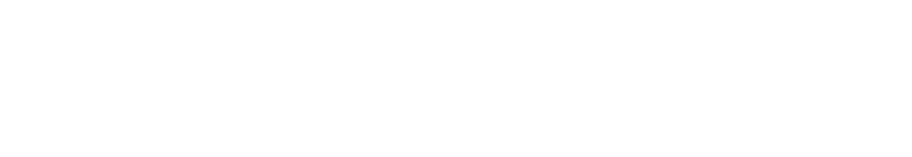
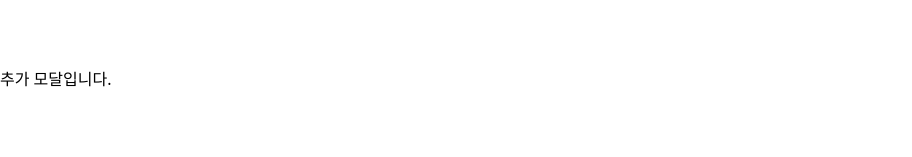
Before and after one commit to Na-hyunwoo/todo-list, a React (Vite) app: page / in a window 1280 px wide. Both pictures are taken after a click on the button "추가하기". Shown: the part 129-286 px from the top of the page, without its empty margins (0-912 px from the left). Built offline with nearby package versions, Linux system fonts and the light colour scheme.

Commit message:
feat: 모달 컴포넌트 추가

```diff
--- a/package.json
+++ b/package.json
@@ -13,12 +13,11 @@
     "@types/node": "^20.14.5",
     "react": "^18.2.0",
     "react-dom": "^18.2.0",
-    "uuid": "^10.0.0"
+    "zustand": "^4.5.2"
   },
   "devDependencies": {
     "@types/react": "^18.2.66",
     "@types/react-dom": "^18.2.22",
-    "@types/uuid": "^9.0.8",
     "@typescript-eslint/eslint-plugin": "^7.2.0",
     "@typescript-eslint/parser": "^7.2.0",
     "@vitejs/plugin-react-swc": "^3.5.0",
--- a/src/App.tsx
+++ b/src/App.tsx
@@ -1,7 +1,13 @@
+import ModalContainer from "./containers/ModalContainer";
 import TodoList from "./pages/TodoList";
 
 function App() {
-  return <TodoList />;
+  return (
+    <>
+      <TodoList />
+      <ModalContainer />
+    </>
+  );
 }
 
 export default App;
--- /dev/null
+++ b/src/components/AddTodoModal.tsx
@@ -0,0 +1,5 @@
+function AddTodoModal() {
+  return <div>추가 모달입니다.</div>;
+}
+
+export default AddTodoModal;
--- /dev/null
+++ b/src/components/CreateModal.tsx
@@ -0,0 +1,22 @@
+import useModal from "@/hooks/useModal";
+import { MODAL_KEY } from "@/utils/const";
+import { ReactElement } from "react";
+import { createPortal } from "react-dom";
+
+type CreateModalType = {
+  id: string;
+  children: ReactElement;
+};
+
+function CreateModal({ id, children }: CreateModalType) {
+  const [modals] = useModal((state) => [state.modals]);
+  const isOpen = modals.find(({ id: _id }) => id === _id)?.isOpen;
+
+  if (!isOpen) {
+    return null;
+  }
+
+  return createPortal(children, document.getElementById(MODAL_KEY.CONTAINER)!);
+}
+
+export default CreateModal;
--- a/src/components/Spacing.tsx
+++ b/src/components/Spacing.tsx
@@ -2,6 +2,8 @@ type SpacingProps = {
   height: number;
 };
 
-export const Spacing = ({ height }: SpacingProps) => {
+function Spacing({ height }: SpacingProps) {
   return <div style={{ height: height, width: "100%" }} />;
-};
+}
+
+export default Spacing;
--- /dev/null
+++ b/src/containers/ModalContainer.tsx
@@ -0,0 +1,7 @@
+import { MODAL_KEY } from "@/utils/const";
+
+function ModalContainer() {
+  return <div id={MODAL_KEY.CONTAINER}></div>;
+}
+
+export default ModalContainer;
--- /dev/null
+++ b/src/hooks/useModal.ts
@@ -0,0 +1,24 @@
+import { create } from "zustand";
+
+type Modal = {
+  id: string;
+  isOpen: boolean;
+};
+
+type UseModal = {
+  modals: Modal[];
+  onOpen: (id: string) => void;
+  onClose: (id: string) => void;
+};
+
+const useModal = create<UseModal>((set) => ({
+  modals: [],
+  onOpen: (id: string) =>
+    set((state) => ({ modals: [...state.modals, { id, isOpen: true }] })),
+  onClose: (id: string) =>
+    set((state) => ({
+      modals: [...state.modals].filter(({ id: _id }) => _id !== id),
+    })),
+}));
+
+export default useModal;
--- a/src/pages/TodoList.tsx
+++ b/src/pages/TodoList.tsx
@@ -1,5 +1,9 @@
 import { useState } from "react";
-import { Spacing } from "@/components/Spacing";
+import useModal from "@/hooks/useModal";
+import Spacing from "@/components/Spacing";
+import { MODAL_KEY } from "@/utils/const";
+import AddTodoModal from "@/components/AddTodoModal";
+import CreateModal from "@/components/CreateModal";
 
 type Todo = {
   key: string;
@@ -7,13 +11,12 @@ type Todo = {
 };
 
 function TodoList() {
+  const [onOpen] = useModal((state) => [state.onOpen]);
+
   const [todos, setTodos] = useState<Todo[]>([]);
 
   const handleClickAdd = () => {
-    // setTodos((prev) => [
-    //   ...prev,
-    //   { key: uuidv4(), content: "새로운 할 일을 입력해 주세요" },
-    // ]);
+    onOpen(MODAL_KEY.ADD_TODO);
   };
 
   const handleClickReset = () => {
@@ -21,6 +24,7 @@ function TodoList() {
   };
 
   return (
+    <>
       <div className="flex flex-col items-center justify-center my-8">
         <h1 className="text-4xl font-bold ">현우의 TODO 애플리케이션</h1>
         <Spacing height={32} />
@@ -49,6 +53,10 @@ function TodoList() {
           </ul>
         </div>
       </div>
+      <CreateModal id={MODAL_KEY.ADD_TODO}>
+        <AddTodoModal />
+      </CreateModal>
+    </>
   );
 }
 
--- /dev/null
+++ b/src/utils/const.ts
@@ -0,0 +1,4 @@
+export const MODAL_KEY = {
+  CONTAINER: "modal-container",
+  ADD_TODO: "add-todo",
+};
--- a/tsconfig.json
+++ b/tsconfig.json
@@ -21,8 +21,7 @@
     "noFallthroughCasesInSwitch": true,
     "baseUrl": ".",
     "paths": {
-      "@/components/*": ["src/components/*"],
-      "@/pages/*": ["src/pages/*"]
+      "@/*": ["src/*"]
     }
   },
   "include": ["src"],
--- a/vite.config.ts
+++ b/vite.config.ts
@@ -7,7 +7,7 @@ export default defineConfig({
   plugins: [react()],
   resolve: {
     alias: {
-      "@/components": path.resolve(__dirname, "src/components"),
+      "@": path.resolve(__dirname, "src"),
     },
   },
 });
```
Also changed, not shown: 1 other file (tests, documents, lock files or other folders). Lines whose indentation alone changed are shown as unchanged.
